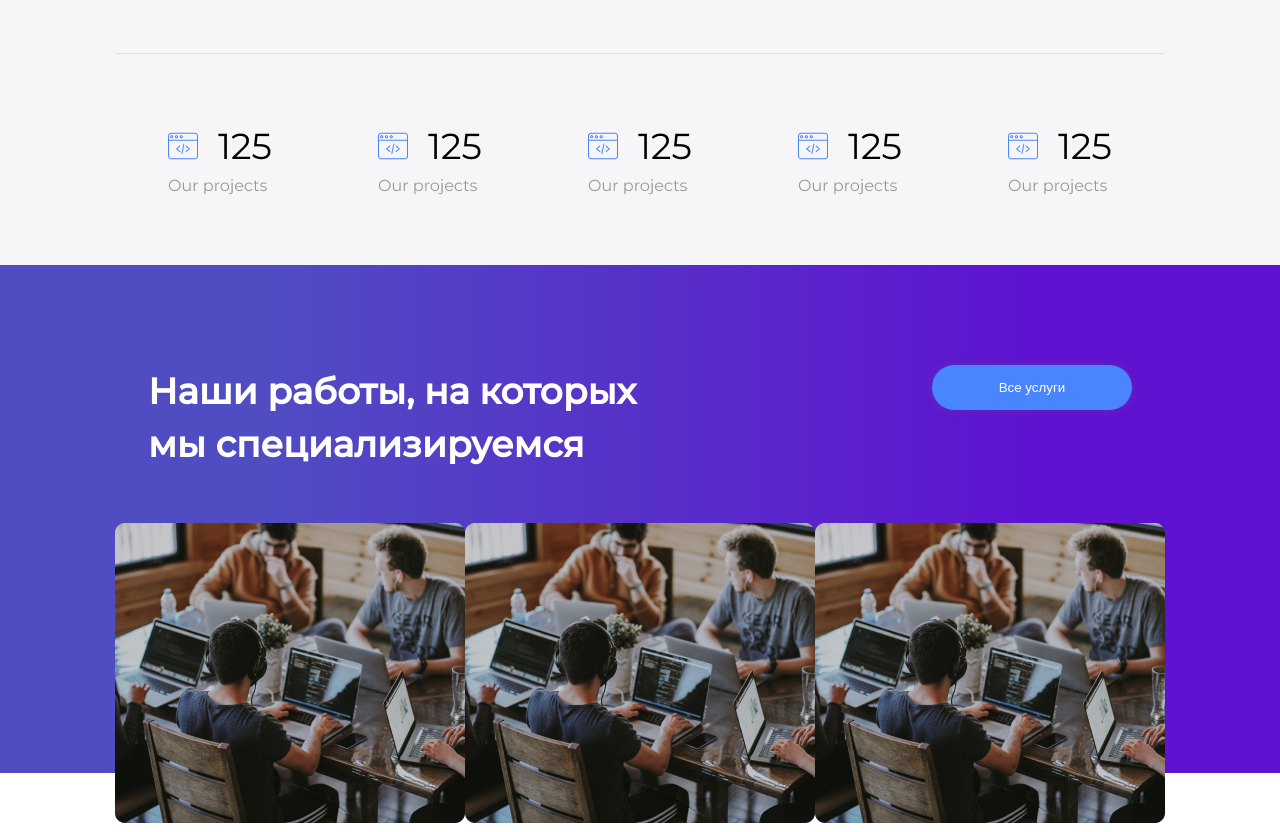
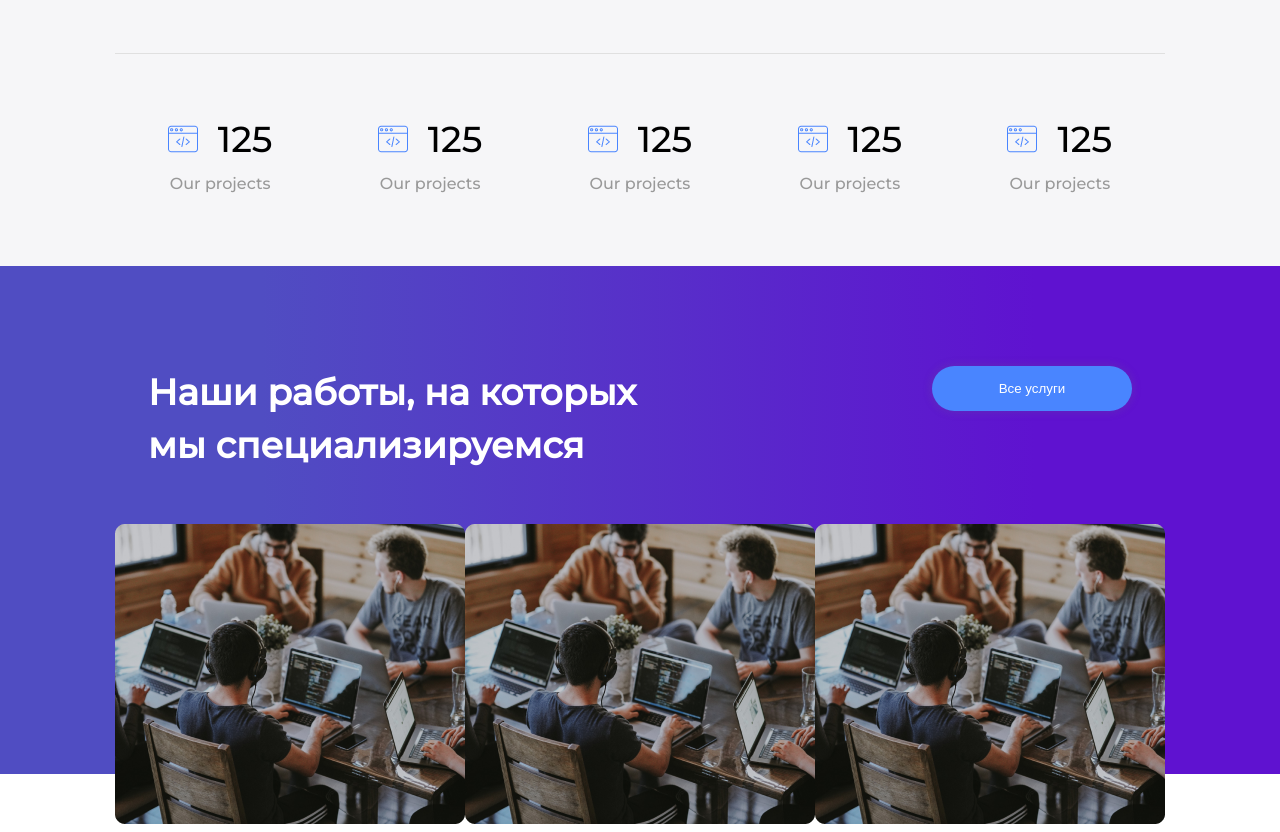
Before and after one commit to AliaxeiSkibo/Petproject, a plain HTML site: page index.html in a window 1280 px wide. Shown: the part 2080-2912 px from the top of the page. Drawn offline with Linux system fonts and the light colour scheme.

Commit message:
final commit

```diff
--- a/index.css
+++ b/index.css
@@ -7,6 +7,7 @@
     --blue: #4985FF;
     --lightgray: #A1A1A1;
     --purple: #5b49ff9a;
+    --black: #000000;
 }
 
 *{
@@ -63,8 +64,19 @@ header nav{
 
 .navigation li:hover {
     border-bottom: 2px solid var(--white);
+}
 
+.burgerMenu {
+    display: none;
 }
+
+.burgerItem {
+    width: 30px;
+    height: 1px;
+    background-color: white;
+    margin-bottom: 5px;
+}
+
 .MainInfo{
     padding-top: 220px;
     display: flex;
@@ -227,6 +239,30 @@ p.studio{
     padding: 70px 0;
 }
 
+.ourProjectsElement{
+    display: flex;
+    flex-direction: column;
+    align-items:center;
+}
+
+.ourProjectTitle{
+    display: flex;
+    align-items: center;
+    margin-bottom: 17px;
+}
+
+.projectText{
+    font-weight: 400;
+    font-size: 36px;
+    margin-left: 20px;
+}
+
+.OurProjectMain{
+    font-weight: 400;
+    line-height: 25px;
+    color: var(--gray);
+}
+
 .projects {
     width: 100%;
     display: flex;
@@ -272,6 +308,7 @@ p.studio{
     font-weight: 600;
     font-size: 18px;
     line-height: 22px;
+    color: var(--black);
 }
 
 .stepOneRandomText{
@@ -457,3 +494,36 @@ footer{
     color: var(--gray);
     margin-top: 30px;
 }
+
+@media (max-width: 720px) {
+    .navigation {
+        display: none;
+    }
+
+    header nav{
+        display: flex;
+        justify-content: end;
+        padding-right: 50px;
+    }
+
+    .burgerMenu {
+        display: flex;
+        flex-direction: column;
+        justify-content: center;
+        align-items: center;
+        width: 40px;
+        height: 40px;
+    }
+
+    .burgerMenu:hover {
+        cursor: pointer;
+    }
+
+    .MainInfo{
+        display: flex;
+        flex-direction: column;
+        justify-content: center;
+        align-items: center;
+    }
+
+}
--- a/index.html
+++ b/index.html
@@ -19,6 +19,11 @@
                             <li><a href="#">Новости</a></li>
                             <li><a href="#">Контакты</a></li>
                         </ul>
+                        <div class="burgerMenu">
+                            <div class="burgerItem"></div>
+                            <div class="burgerItem"></div>
+                            <div class="burgerItem"></div>
+                        </div>
                     </nav>
                     <div class="MainInfo">
                         <p class="studio">Передовая IT студия</p>
@@ -36,11 +41,6 @@
                         <p class="otherText">Lorem Ipsum - это текст-"рыба", часто используемый в печати и вэб-дизайне
                         </p>
                     </div>
-                    <!-- <div class="siteCreation">
-                        <div class="item1"><img src="/images/services__item.png" alt="itemOne"></div>
-                        <div class="item2"><img src="/images/services__item.png" alt="itemTwo"></div>
-                        <div class="item3"><img src="/images/services__item.png" alt="item3"></div>
-                    </div> -->
                     <div class="siteCreation">
                         <div class="siteCreationItem">
                             <div class="pictureItem">
@@ -96,12 +96,43 @@
                         <div class="standartsPic"></div>
                     </div>
                     <div class="ourProjects">
-                        <img src="/images/about_us__numbers.png" alt="about1">
-                        <img src="/images/about_us__numbers.png" alt="about2">
-                        <img src="/images/about_us__numbers.png" alt="about3">
-                        <img src="/images/about_us__numbers.png" alt="about4">
-                        <img src="/images/about_us__numbers.png" alt="about5">
+                        <div class="ourProjectsElement">
+                            <div class="ourProjectTitle">
+                                <img src="/images/web-programming.png" alt="firstprogramming">
+                                <p class="projectText">125</p>
+                            </div>
+                            <p class="OurProjectMain">Our projects</p>
+                        </div>
+                        <div class="ourProjectsElement">
+                            <div class="ourProjectTitle">
+                                <img src="/images/web-programming.png" alt="firstprogramming">
+                                <p class="projectText">125</p>
+                            </div>
+                            <p class="OurProjectMain">Our projects</p>
+                        </div>
+                        <div class="ourProjectsElement">
+                            <div class="ourProjectTitle">
+                                <img src="/images/web-programming.png" alt="firstprogramming">
+                                <p class="projectText">125</p>
+                            </div>
+                            <p class="OurProjectMain">Our projects</p>
+                        </div>
+                        <div class="ourProjectsElement">
+                            <div class="ourProjectTitle">
+                                <img src="/images/web-programming.png" alt="firstprogramming">
+                                <p class="projectText">125</p>
+                            </div>
+                            <p class="OurProjectMain">Our projects</p>
+                        </div>
+                        <div class="ourProjectsElement">
+                            <div class="ourProjectTitle">
+                                <img src="/images/web-programming.png" alt="firstprogramming">
+                                <p class="projectText">125</p>
+                            </div>
+                            <p class="OurProjectMain">Our projects</p>
+                        </div>
                     </div>
+
                 </section>
 
                 <section class="projects">
```
